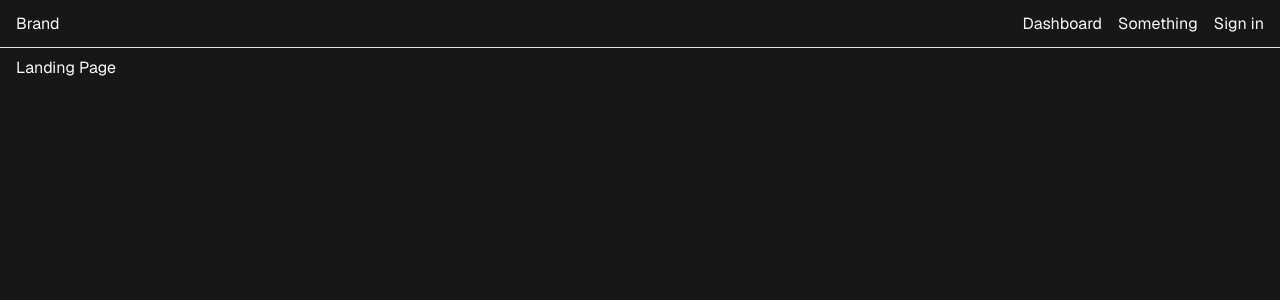
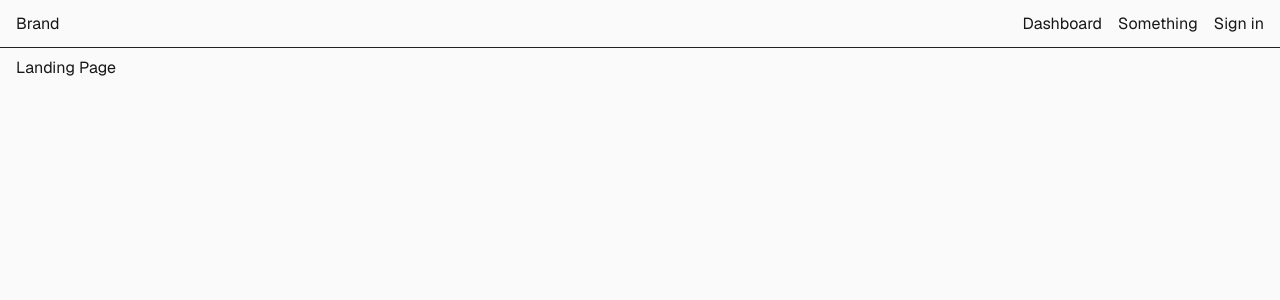
Before and after one commit to parasbansal/t3-sample, a Next.js app: page / in a window 1280 px wide. Shown: the top 300 px of the page. Built offline with nearby package versions, Linux system fonts and the light colour scheme; no server answers.

Commit message:
Update default theme

```diff
--- a/src/styles/globals.css
+++ b/src/styles/globals.css
@@ -3,33 +3,6 @@
 @tailwind utilities;
 @layer base {
   :root {
-    --background: 0 0% 98%;
-    --foreground: 0 0% 3.9%;
-    --card: 0 0% 100%;
-    --card-foreground: 0 0% 3.9%;
-    --popover: 0 0% 100%;
-    --popover-foreground: 0 0% 3.9%;
-    --primary: 0 0% 9%;
-    --primary-foreground: 0 0% 98%;
-    --secondary: 0 0% 96.1%;
-    --secondary-foreground: 0 0% 9%;
-    --muted: 0 0% 96.1%;
-    --muted-foreground: 0 0% 45.1%;
-    --accent: 0 0% 96.1%;
-    --accent-foreground: 0 0% 9%;
-    --destructive: 0 84.2% 60.2%;
-    --destructive-foreground: 0 0% 98%;
-    --border: 0 0% 89.8%;
-    --input: 0 0% 89.8%;
-    --ring: 0 0% 3.9%;
-    --chart-1: 12 76% 61%;
-    --chart-2: 173 58% 39%;
-    --chart-3: 197 37% 24%;
-    --chart-4: 43 74% 66%;
-    --chart-5: 27 87% 67%;
-    --radius: 0.5rem;
-  }
-  .dark {
     --background: 0 0% 3.9%;
     --foreground: 0 0% 98%;
     --card: 0 0% 3.9%;
@@ -54,6 +27,7 @@
     --chart-3: 30 80% 55%;
     --chart-4: 280 65% 60%;
     --chart-5: 340 75% 55%;
+    --radius: 0.5rem;
   }
 }
 @layer base {
```
